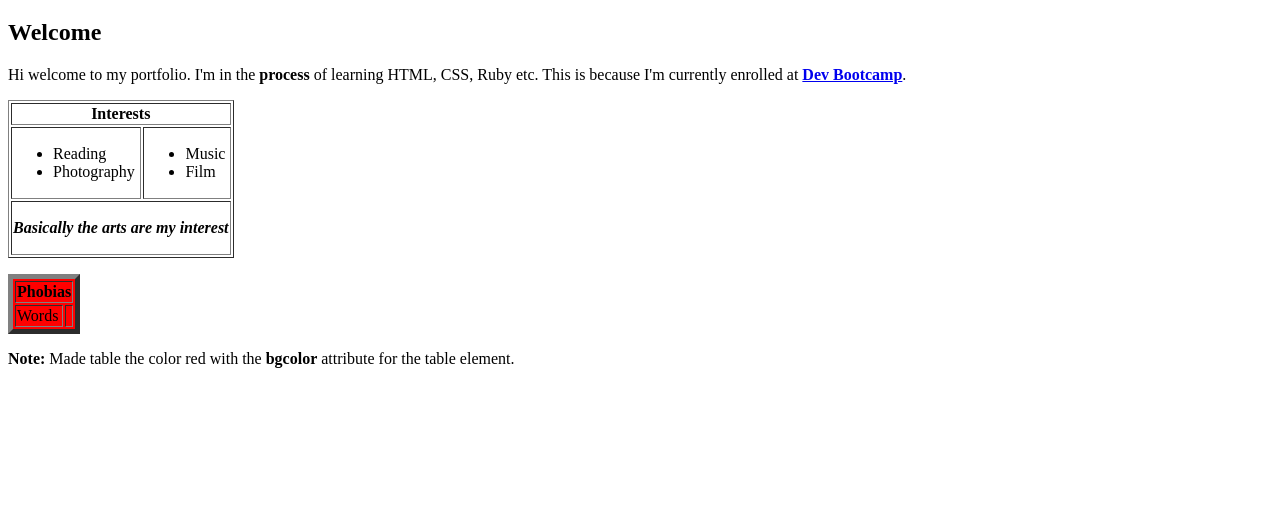
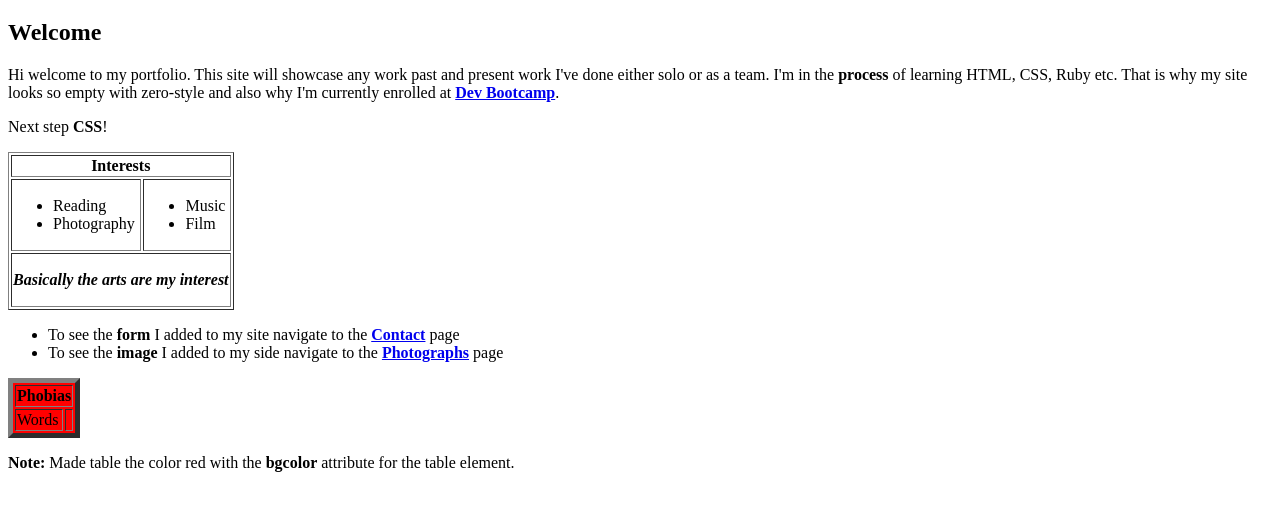
Before and after one commit to btamura/btamura.github.io, a plain HTML site: page index.html in a window 1280 px wide. Shown: the part 97-608 px from the top of the page. Drawn offline with Linux system fonts and the light colour scheme.

Commit message:
Added text and a list of where to find my form and image.

```diff
--- a/index.html
+++ b/index.html
@@ -22,7 +22,11 @@
     <h2>Welcome</h2>
 
     <p>
-            Hi welcome to my portfolio.  I'm in the <strong>process</strong> of learning HTML, CSS, Ruby etc.  This is because I'm currently enrolled at <a href="https://devbootcamp.com/" target="_blank"><strong>Dev Bootcamp</strong></a>.
+        Hi welcome to my portfolio.  This site will showcase any work past and present work I've done either solo or as a team.  I'm in the <strong>process</strong> of learning HTML, CSS, Ruby etc.  That is why my site looks so empty with zero-style and also why I'm currently enrolled at <a href="https://devbootcamp.com/" target="_blank"><strong>Dev Bootcamp</strong></a>.
+    </p>
+
+    <p>
+        Next step <strong>CSS</strong>!
     </p>
 
     <div>
@@ -57,6 +61,12 @@
         </table>
     </div>
 
+    <p>
+        <ul>
+            <li>To see the <strong>form</strong> I added to my site navigate to the <a href="contact.html"><strong>Contact</strong></a> page</li>
+            <li>To see the <strong>image</strong> I added to my side navigate to the <a href="photographs.html"><strong>Photographs</strong></a> page </li>
+        </ul>
+    </p>
 
    <div>
         <p>
```
